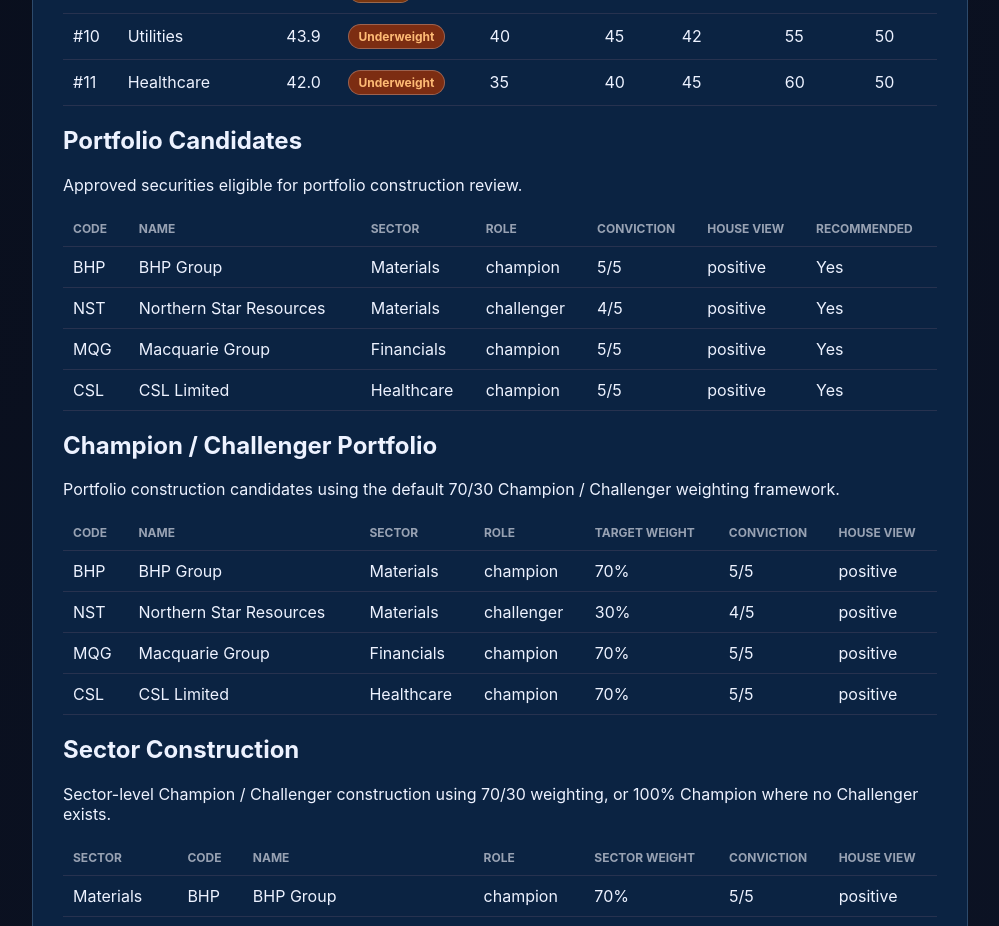
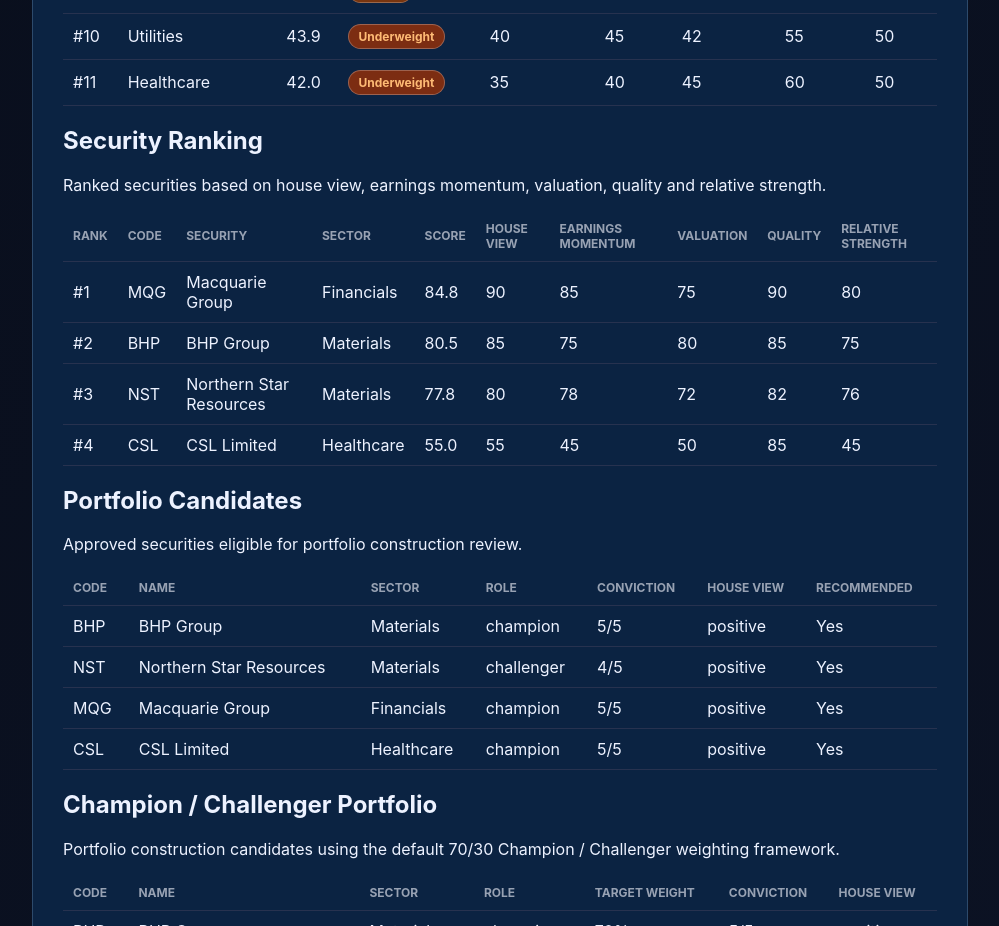
Before and after one commit to 7rg8kbvgb5-web/investment-platform-live, a Next.js app: page /portfolios in a window 1280 px wide. Shown: the part 1080-2006 px from the top of the page, without its empty margins (280-1279 px from the left). Built offline with nearby package versions, Linux system fonts and the light colour scheme; no server answers; the database is empty.

Commit message:
Add Security Ranking Engine and panel

```diff
--- a/app/portfolios/page.tsx
+++ b/app/portfolios/page.tsx
@@ -22,6 +22,7 @@
 import { ModelPortfolioApprovalPanel } from '../../components/ModelPortfolioApprovalPanel';
 import { ModelPortfolioChangeAuditPanel } from '../../components/ModelPortfolioChangeAuditPanel';
 import SectorHealthScorePanel from "../../components/SectorHealthScorePanel";
+import SecurityRankingPanel from "../../components/SecurityRankingPanel";
 
 export default async function PortfoliosPage() {
   const { data: profiles } = await supabase
@@ -47,6 +48,8 @@
         description="Strategic allocations, tactical overlays, guardrails, and portfolio simulation workflows by risk profile."
       >
         <SectorHealthScorePanel />
+
+        <SecurityRankingPanel />
 
         <PortfolioCandidatesPanel />
 
--- /dev/null
+++ b/components/SecurityRankingPanel.tsx
@@ -0,0 +1,73 @@
+import { rankedSecurityRankings } from "../lib/engines/security-ranking";
+
+export default function SecurityRankingPanel() {
+  return (
+    <section className="rounded-2xl border border-slate-700 bg-slate-900 p-6 shadow-sm">
+      <div className="mb-4">
+        <h2 className="text-xl font-semibold text-white">
+          Security Ranking
+        </h2>
+        <p className="text-sm text-slate-300">
+          Ranked securities based on house view, earnings momentum, valuation,
+          quality and relative strength.
+        </p>
+      </div>
+
+      <div className="overflow-hidden rounded-xl border border-slate-700">
+        <table className="w-full text-left text-sm">
+          <thead className="bg-slate-800 text-slate-300">
+            <tr>
+              <th className="px-4 py-3">Rank</th>
+              <th className="px-4 py-3">Code</th>
+              <th className="px-4 py-3">Security</th>
+              <th className="px-4 py-3">Sector</th>
+              <th className="px-4 py-3">Score</th>
+              <th className="px-4 py-3">House View</th>
+              <th className="px-4 py-3">Earnings Momentum</th>
+              <th className="px-4 py-3">Valuation</th>
+              <th className="px-4 py-3">Quality</th>
+              <th className="px-4 py-3">Relative Strength</th>
+            </tr>
+          </thead>
+
+          <tbody className="divide-y divide-slate-700">
+            {rankedSecurityRankings.map((security, index) => (
+              <tr key={security.code}>
+                <td className="px-4 py-3 font-semibold text-white">
+                  #{index + 1}
+                </td>
+                <td className="px-4 py-3 font-semibold text-white">
+                  {security.code}
+                </td>
+                <td className="px-4 py-3 text-slate-100">
+                  {security.name}
+                </td>
+                <td className="px-4 py-3 text-slate-300">
+                  {security.sector}
+                </td>
+                <td className="px-4 py-3 font-semibold text-white">
+                  {security.totalScore.toFixed(1)}
+                </td>
+                <td className="px-4 py-3 text-slate-300">
+                  {security.houseView}
+                </td>
+                <td className="px-4 py-3 text-slate-300">
+                  {security.earningsMomentum}
+                </td>
+                <td className="px-4 py-3 text-slate-300">
+                  {security.valuation}
+                </td>
+                <td className="px-4 py-3 text-slate-300">
+                  {security.quality}
+                </td>
+                <td className="px-4 py-3 text-slate-300">
+                  {security.relativeStrength}
+                </td>
+              </tr>
+            ))}
+          </tbody>
+        </table>
+      </div>
+    </section>
+  );
+}
--- /dev/null
+++ b/lib/engines/security-ranking.ts
@@ -0,0 +1,91 @@
+export interface SecurityRanking {
+    code: string;
+    name: string;
+    sector: string;
+    houseView: number;
+    earningsMomentum: number;
+    valuation: number;
+    quality: number;
+    relativeStrength: number;
+    totalScore: number;
+  }
+
+  export function calculateSecurityRanking(
+    code: string,
+    name: string,
+    sector: string,
+    houseView: number,
+    earningsMomentum: number,
+    valuation: number,
+    quality: number,
+    relativeStrength: number
+  ): SecurityRanking {
+    const totalScore =
+      houseView * 0.3 +
+      earningsMomentum * 0.25 +
+      valuation * 0.2 +
+      quality * 0.15 +
+      relativeStrength * 0.1;
+
+    return {
+      code,
+      name,
+      sector,
+      houseView,
+      earningsMomentum,
+      valuation,
+      quality,
+      relativeStrength,
+      totalScore,
+    };
+  }
+
+  export const securityRankings: SecurityRanking[] = [
+    calculateSecurityRanking(
+      "MQG",
+      "Macquarie Group",
+      "Financials",
+      90,
+      85,
+      75,
+      90,
+      80
+    ),
+
+    calculateSecurityRanking(
+      "BHP",
+      "BHP Group",
+      "Materials",
+      85,
+      75,
+      80,
+      85,
+      75
+    ),
+
+    calculateSecurityRanking(
+      "NST",
+      "Northern Star Resources",
+      "Materials",
+      80,
+      78,
+      72,
+      82,
+      76
+    ),
+
+    calculateSecurityRanking(
+      "CSL",
+      "CSL Limited",
+      "Healthcare",
+      55,
+      45,
+      50,
+      85,
+      45
+    ),
+  ];
+
+  export const rankedSecurityRankings = [...securityRankings].sort(
+    (a, b) => b.totalScore - a.totalScore
+  );
```
